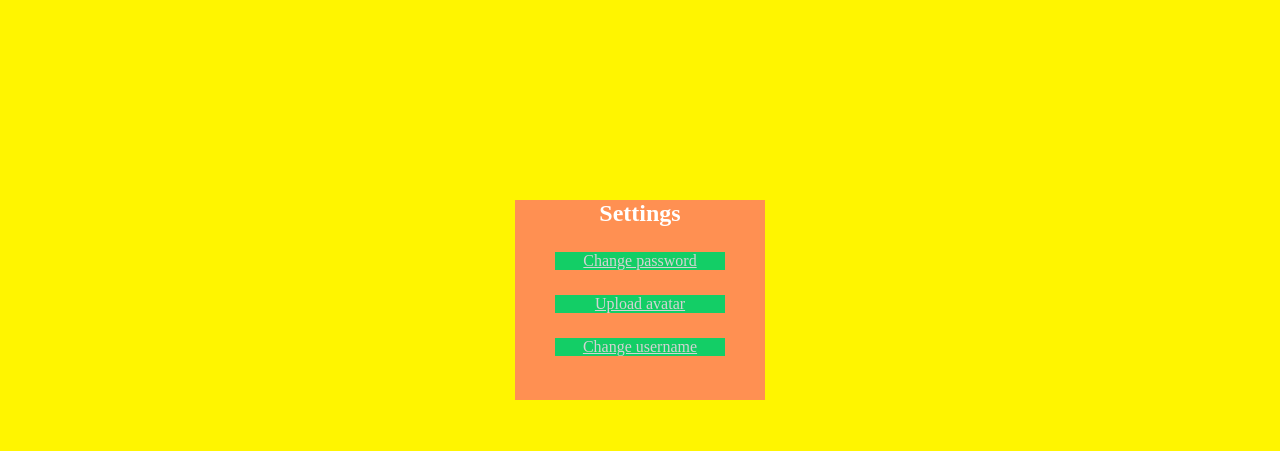
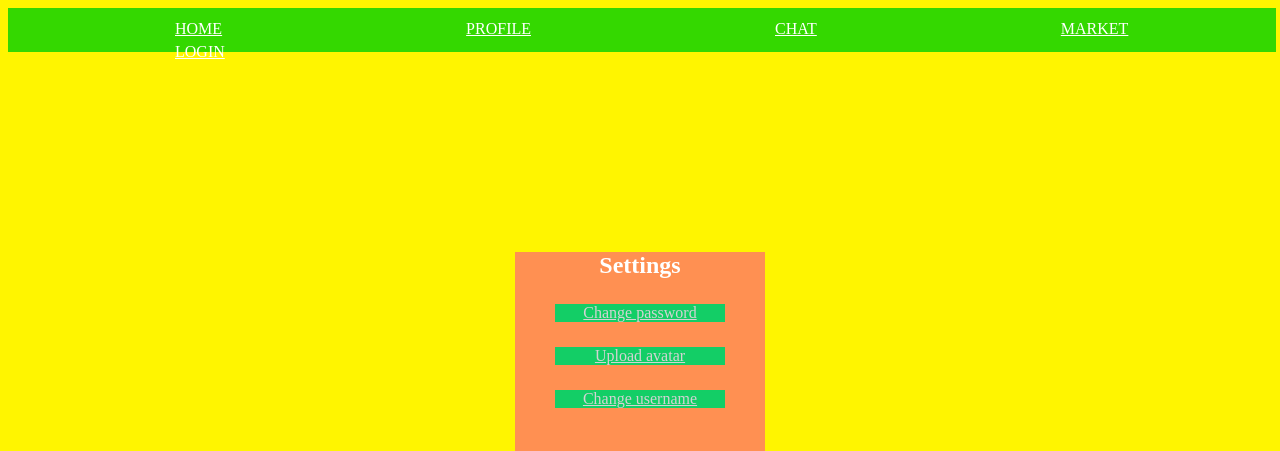
Before and after one commit to VetrovDmitry/super-umbrella, a Flask app: page /settings in a window 1280 px wide. Shown: the top 451 px of the page. Run offline with Flask 2, Linux system fonts and the light colour scheme.

Commit message:
lesson nav

```diff
--- a/app/auth/controllers.py
+++ b/app/auth/controllers.py
@@ -82,7 +82,7 @@ def logout():
 @login_required
 def profile():
     avatar = Avatar.query.filter_by(user_id=current_user.id).first()
-    avatar_path = 'uploads/' + avatar.path
+    avatar_path = 'uploads/' + 's'
     user = User.query.filter_by(id=current_user.get_id()).first()
     user_data = {
         'username': user.username,
--- a/app/static/styles/first.css
+++ b/app/static/styles/first.css
@@ -310,3 +310,42 @@ img.small_icon {
     width: 40px;
     height: 40px;
 }
+
+nav {
+    background: #34D800;
+    display: block;
+    height: 40px;
+    width: 100%;
+    padding: 2px;
+}
+
+nav ul {
+    float: left;
+    margin: 5px;
+}
+
+nav ul li {
+    display: inline-block;
+    margin-top: 5px;
+    margin-left: 110px;
+    margin-right: 110px;
+
+}
+
+a.nav_button {
+    border-radius: 10px;
+    padding: 10px;
+    color: white;
+    text-transform: uppercase;
+    font-family: "Campton";
+    transition: .7s;
+}
+
+a.nav_button:hover {
+    background: #04BC0F;
+}
+
+a.nav_button:active {
+    background: white;
+    color: #04BC0F;
+}
--- a/app/templates/base.html
+++ b/app/templates/base.html
@@ -8,7 +8,15 @@
 </head>
 <body>
     <header>
-
+        <nav>
+            <ul>
+                <li><a class="nav_button" href="">Home</a></li>
+                <li><a class="nav_button" href="{{ url_for('auth.profile') }}">Profile</a></li>
+                <li><a class="nav_button" href="{{ url_for('chat.index') }}">Chat</a></li>
+                <li><a class="nav_button" href="">Market</a></li>
+                <li><a class="nav_button" href="{{ url_for('auth.login') }}">Login</a></li>
+            </ul>
+        </nav>
     </header>
     {% block content %}
 
```
